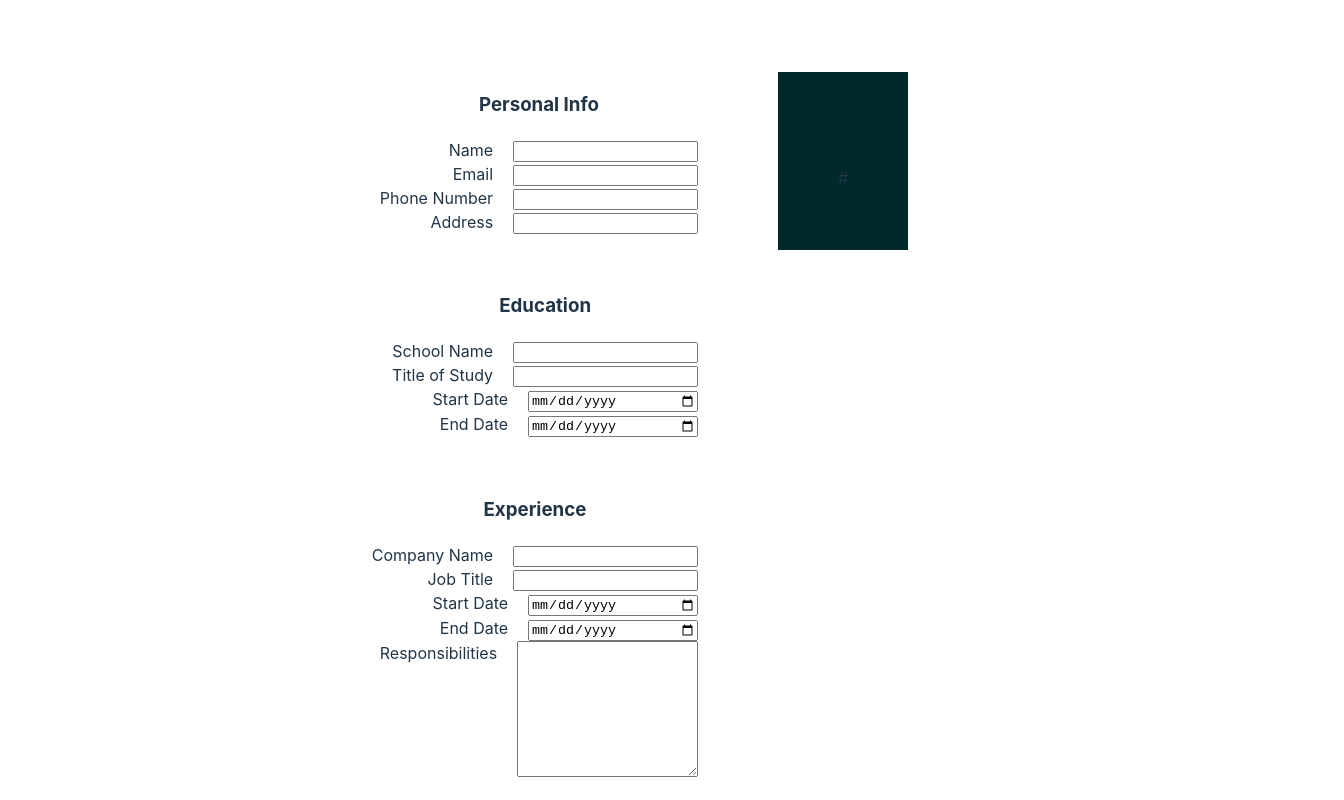
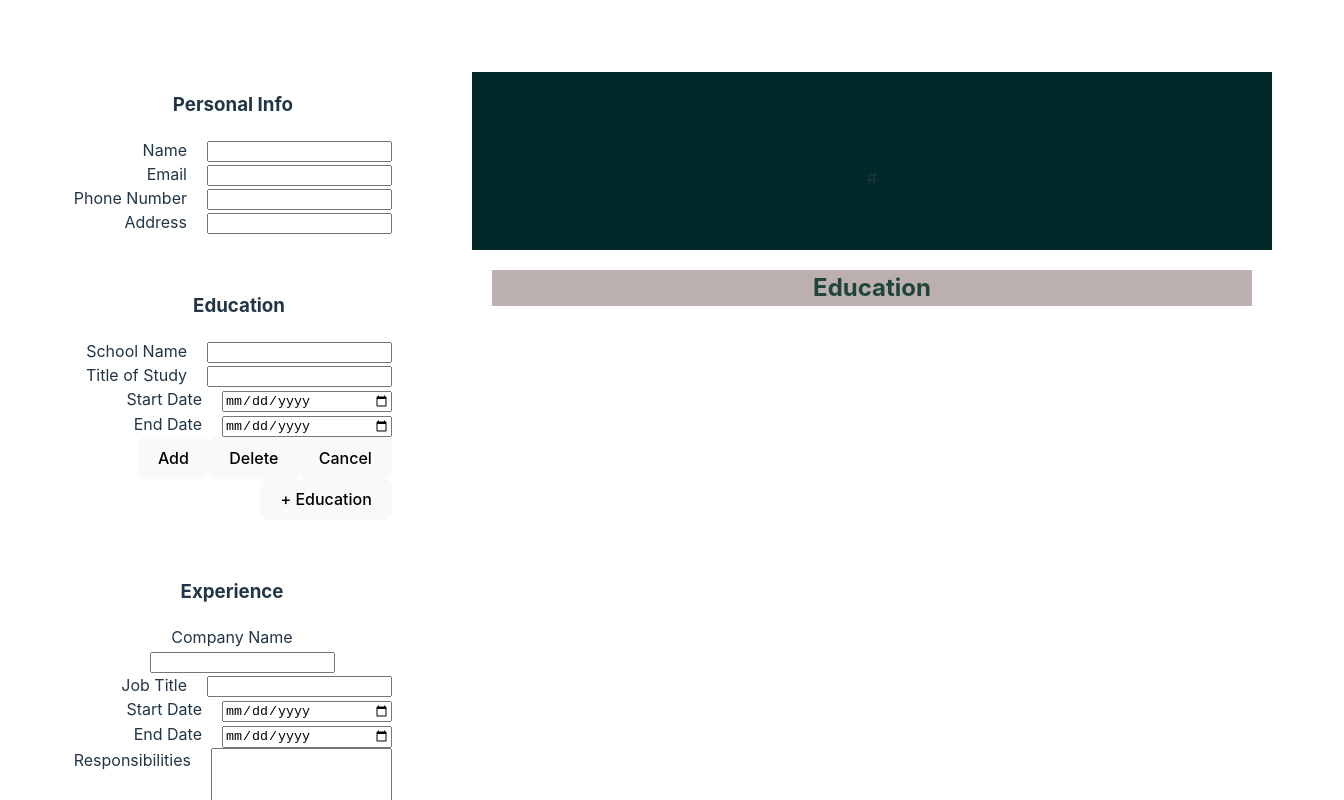
Before and after one commit to Vishnu-Krishnakumar/cvApp, a React (Vite) app: page / in a window 1280 px wide. Shown: the top 800 px of the page, 1344 px wide, since content can reach past the window. Built offline with nearby package versions, Linux system fonts and the light colour scheme.

Commit message:
Added proper dynamic change with education, will implement experience next

```diff
--- a/src/App.css
+++ b/src/App.css
@@ -1,5 +1,5 @@
 #root {
-  max-width: 1280px;
+  min-width: 1280px;
   margin: 0 auto;
   padding: 2rem;
   text-align: center;
@@ -13,6 +13,11 @@ input{
 }
 label{
 
+}
+h2{
+  background-color: rgb(187, 175, 175);
+  margin: 20px;
+  color: rgb(31, 70, 57);
 }
 header{
   background-color: rgb(1, 41, 41);
@@ -33,11 +38,23 @@ header{
 }
 .resume{
   margin:40px;
+  min-width: 800px;
+  background-color: white;
 }
 textarea{
   min-width: 165px;
   min-height: 130px;
   margin-left: 20px;
+}
+
+.resumeEducation{
+  display:flex;
+  text-align: start;
+  color: black;
+  margin: 20px;
+}
+.resumeEducation div{
+  margin-right:20px;
 }
 .logo {
   height: 6em;
@@ -51,7 +68,6 @@ textarea{
 .logo.react:hover {
   filter: drop-shadow(0 0 2em #61dafbaa);
 }
-
 @keyframes logo-spin {
   from {
     transform: rotate(0deg);
--- a/src/App.jsx
+++ b/src/App.jsx
@@ -4,22 +4,41 @@ import viteLogo from '/vite.svg'
 import './App.css'
 import { Section } from './components/section'
 import { Resume } from './components/resume'
+import { Button } from './components/button'
+import { Education } from './components/education'
 function App() {
   const [personal, setPersonal] = useState({name:'',email:'',phoneNumber:'',address:''});
   const [education, setEducation] = useState({schoolName:'',degreeName:'',startDate:'',endDate:''})
-  const [experience,setExperience] = useState({companyName:'',jobtitle:'',statDate:'',endDate:''});
+  const [experience,setExperience] = useState({companyName:'',jobTitle:'',statDate:'',endDate:''});
+  let [resumes, setResume] = useState ([])
+  let experiences = [];
+  let allEducation = [];
+
   function personalHandler(e){
     let key = e.target.id;
     setPersonal({...personal,[key]:e.target.value})
   }
+
   function educationHandler(e){
-    let key = e.taget.id;
+    let key = e.target.id;
     setEducation({...education,[key]:e.target.value})
   }
+
   function experienceHandler(e){
     let key = e.target.id;
     setExperience({...experience,[key]:e.target.value});
   }
+
+  function add(e){
+    if(e.target.id === "addEd"){
+      allEducation.push(education);
+      console.log(resumes);
+      setResume([...resumes, education] );
+      console.log(resumes);
+    }
+    else experiences.push(experience);
+  }
+
   return (
     <div className = "content">
       <div className = "info">
@@ -36,6 +55,12 @@ function App() {
         <Section title = "Title of Study" idName = "degreeName" changeFunction = {educationHandler}/>
         <Section title = "Start Date" inputType = "date" idName = "startDate" changeFunction = {educationHandler}/>
         <Section title = "End Date" inputType = "date"  idName = "endDate" changeFunction = {educationHandler}/>
+        <div>
+          <Button text ="Add" idName = "addEd" click = {add}></Button>
+          <Button text ="Delete" idName = "delete"></Button>
+          <Button text ="Cancel" idName = "cancel"></Button>
+        </div>
+        <Button text ="+ Education" className = "addEducation"></Button>
       </div>
       <div className ="info" id ="experienceInfo">
         <h3>Experience</h3>
@@ -47,7 +72,7 @@ function App() {
       </div>
       </div>
       <div className ="resume">
-        <Resume cv = {{personal}} education ={{education}} experience = {{experience}}/>
+        <Resume cv = {{personal}} experience = {{experience}} education ={resumes}/>
       </div>
     </div>
   )
--- /dev/null
+++ b/src/components/button.jsx
@@ -0,0 +1,4 @@
+
+export function Button({text, idName, hide, click}){
+    return <button id = {idName} onClick={click}>{text}</button>
+}
--- /dev/null
+++ b/src/components/education.jsx
@@ -0,0 +1,13 @@
+export function Education({education}){
+  return(
+    <div className ="resumeEducation">
+        <div>
+        <div>{education.education.startDate} - {education.education.endDate}</div>
+        </div>
+        <div>
+        <div><b>{education.education.schoolName}</b></div>
+        <div>{education.education.degreeName}</div>
+        </div>
+    </div>
+  )
+}
--- a/src/components/resume.jsx
+++ b/src/components/resume.jsx
@@ -4,13 +4,27 @@ import { useState } from "react";
 
 export function Resume({cv,experience,education} ){
 
-  return <>
+
+  return (<>
   <header>
     <h1>{cv.personal.name}</h1>
     <div>{cv.personal.email} #{cv.personal.phoneNumber} {cv.personal.address}</div>
   </header>
+
+  <h2>Education</h2>
   <div className ="resumeEducation">
-    <div>{experience.experience.jobTitle}</div>
+    {education.map((resumes)=>(
+      <div>
+        <div>{resumes.schoolName}</div>
+      </div>
+    ))}
+    {/* <div>
+      <div>{education.education.startDate} - {education.education.endDate}</div>
+    </div>
+    <div>
+      <div><b>{education.education.schoolName}</b></div>
+      <div>{education.education.degreeName}</div>
+    </div> */}
   </div>
-  </>
+  </>)
 }
```
